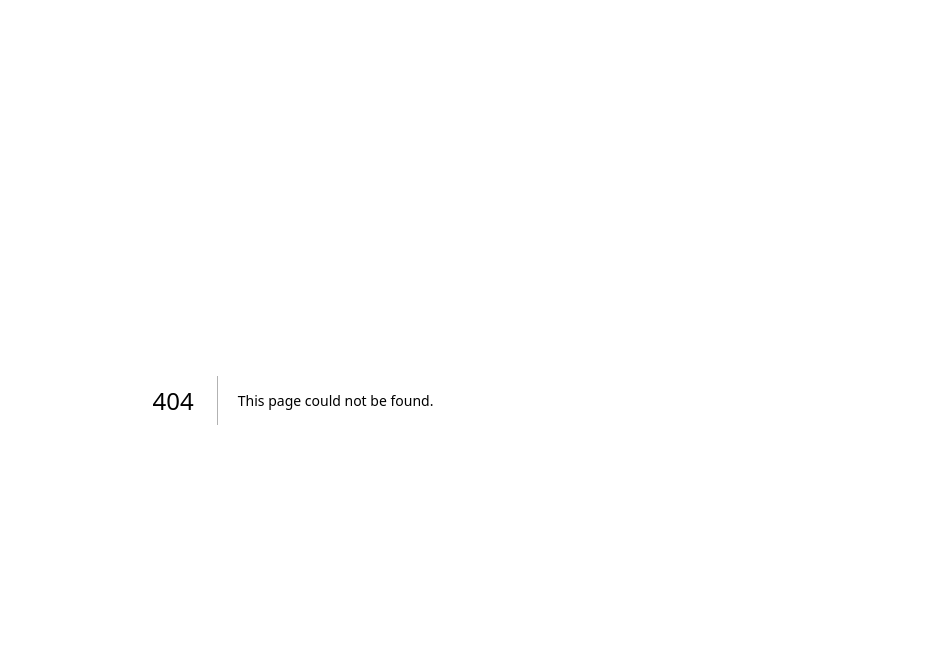
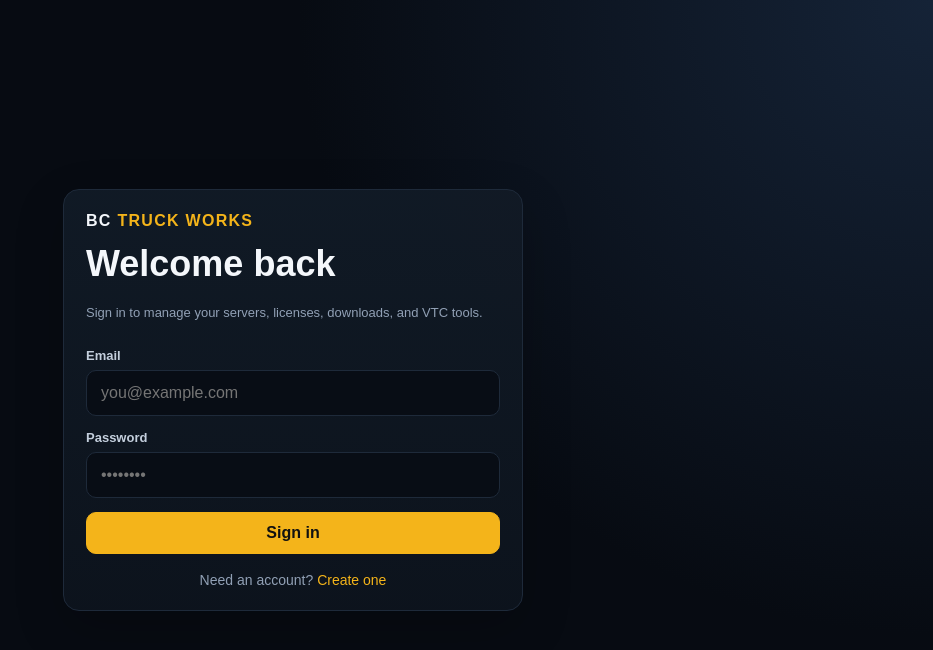
Before and after one commit to dospatch/truckWorks, a Next.js app in the folder apps/web/: page /login in a window 1280 px wide. Before the commit this address had no page. Shown: the top 650 px of the page, without its empty margins (347-1280 px from the left). Built offline with nearby package versions, Linux system fonts and the light colour scheme.

Commit message:
feat(web): add customer login page

```diff
--- /dev/null
+++ b/apps/web/app/login/page.tsx
@@ -0,0 +1,19 @@
+import Link from "next/link";
+
+export default function LoginPage() {
+  return (
+    <main className="auth-page">
+      <section className="card auth-card">
+        <Link href="/" className="brand">BC <span>TRUCK WORKS</span></Link>
+        <h1>Welcome back</h1>
+        <p className="kicker">Sign in to manage your servers, licenses, downloads, and VTC tools.</p>
+        <form className="form">
+          <div className="field"><label htmlFor="email">Email</label><input id="email" type="email" placeholder="you@example.com" required /></div>
+          <div className="field"><label htmlFor="password">Password</label><input id="password" type="password" placeholder="••••••••" required /></div>
+          <button className="btn primary" type="submit">Sign in</button>
+        </form>
+        <div className="auth-footer">Need an account? <Link href="/register" style={{ color: "var(--accent)" }}>Create one</Link></div>
+      </section>
+    </main>
+  );
+}
```
